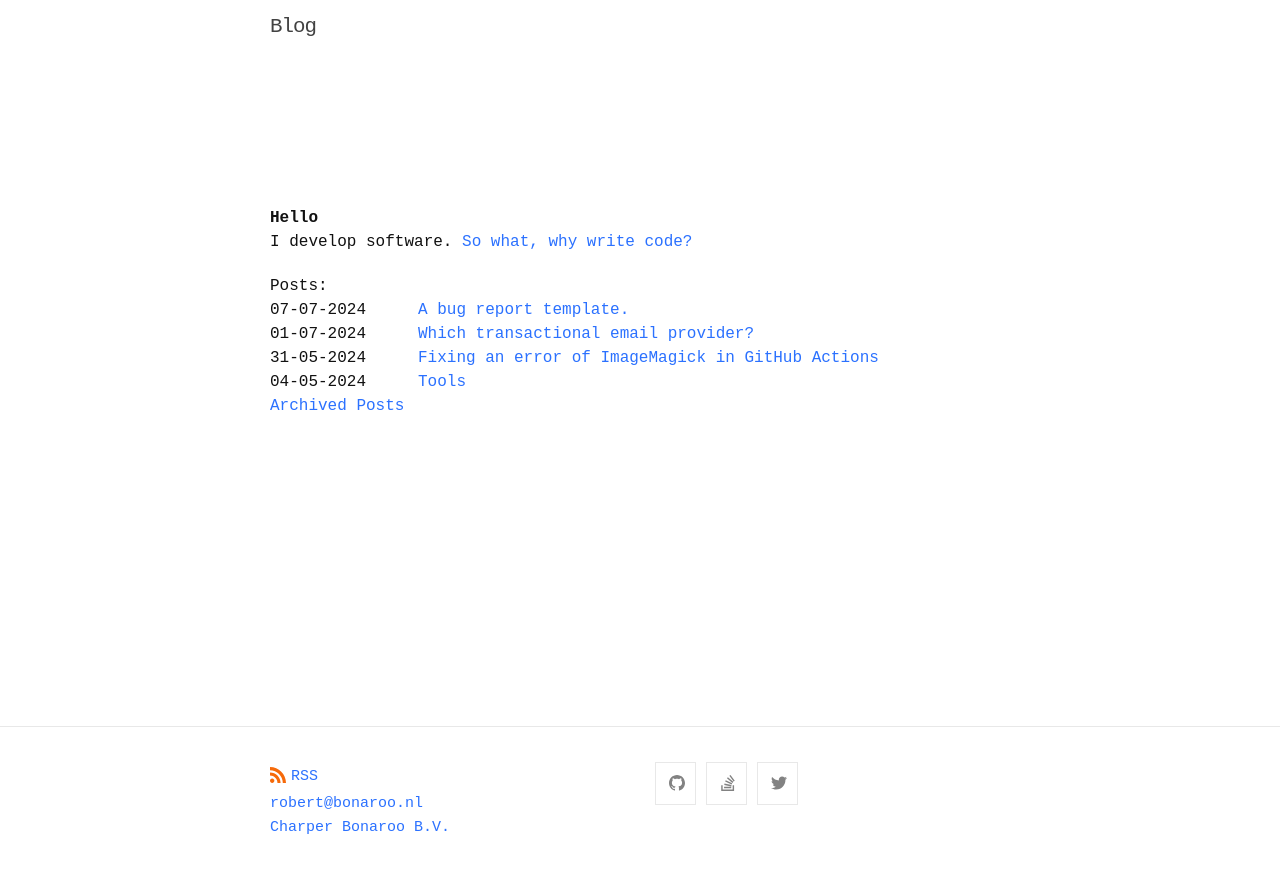
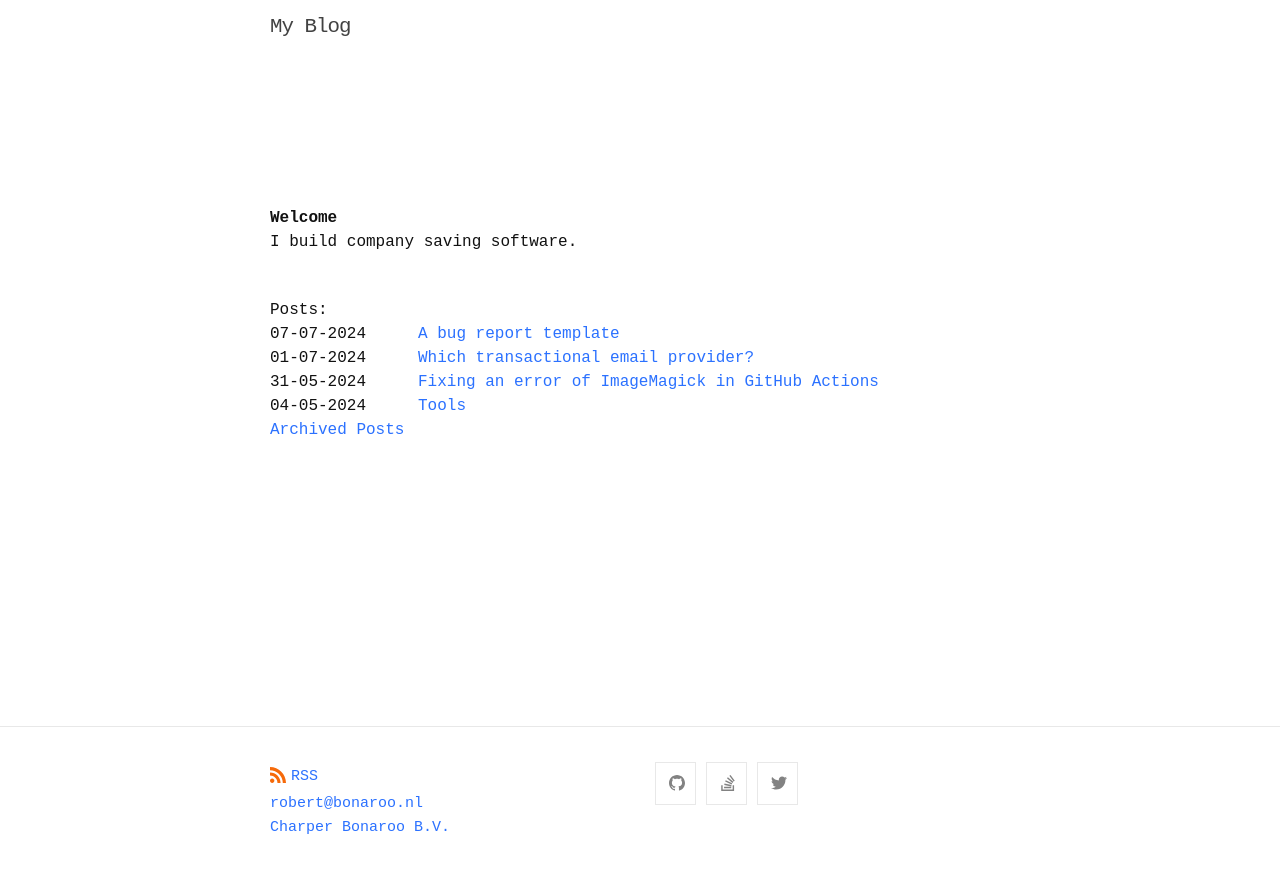
Before and after one commit to roberthopman/roberthopman.github.io, a Jekyll site: the page built from index.md, in a window 1280 px wide. Shown: the top 873 px of the page. Built offline with Jekyll 4.4.1, drawn with Linux system fonts in a browser that asks for light colours.

```diff
--- a/Gemfile
+++ b/Gemfile
@@ -27,3 +27,6 @@ gem "tzinfo-data", platforms: [:mingw, :mswin, :x64_mingw, :jruby]
 # Performance-booster for watching directories on Windows
 gem "wdm", "~> 0.1.0" if Gem.win_platform?
 gem "standard", group: [:development, :test]
+
+# github gists
+gem 'jekyll-gist'
--- a/_config.yml
+++ b/_config.yml
@@ -13,7 +13,7 @@
 # you will see them accessed via {{ site.title }}, {{ site.email }}, and so on.
 # You can create any custom variable you would like, and they will be accessible
 # in the templates via {{ site.myvariable }}.
-title: Blog
+title: My Blog
 email: robert@bonaroo.nl
 legal_entity: Charper Bonaroo B.V.
 description: >-
@@ -27,6 +27,7 @@ markdown: kramdown
 theme: minima
 plugins:
   - jekyll-feed
+  - jekyll-gist
 
 show_excerpts: false
 
--- a/index.md
+++ b/index.md
@@ -6,9 +6,9 @@ layout: default
 ---
 
 <div class="main">
-  <div class="title">Hello</div>
-  <div>I develop software. <a href="/why-do-we-program/">So what, why write code?</a></div>
-
+  <div class="title">Welcome</div>
+  <div>I build company saving software.</div>
+  <br>
   <div class="main-posts">Posts:</div>
   {% for post in site.posts %}
   {% assign post_date = post.date | date: "%s" | plus: 0 %}
```
Also changed, not shown: _posts/2024-07-07-bug-report-template.md (+5 -41 lines), Gemfile.lock.
